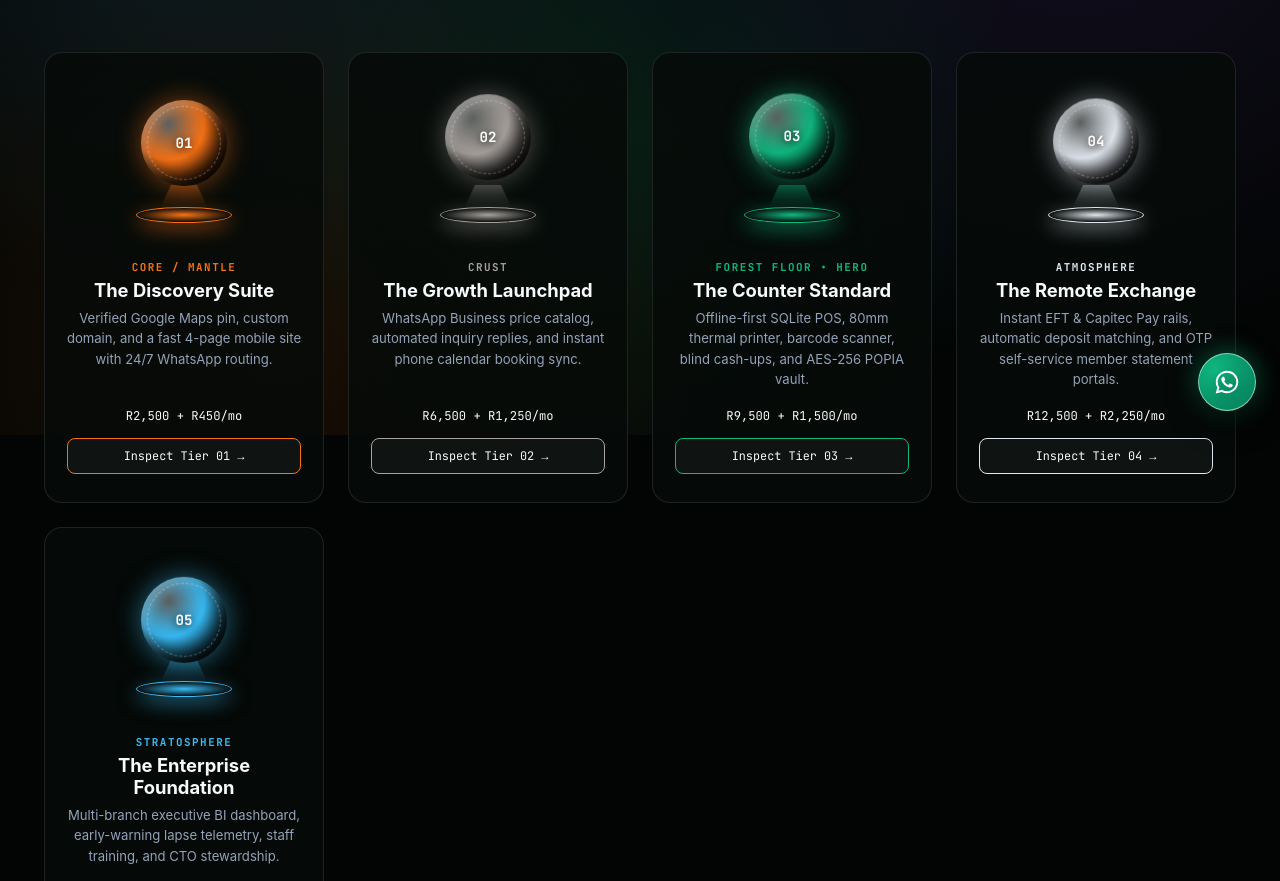
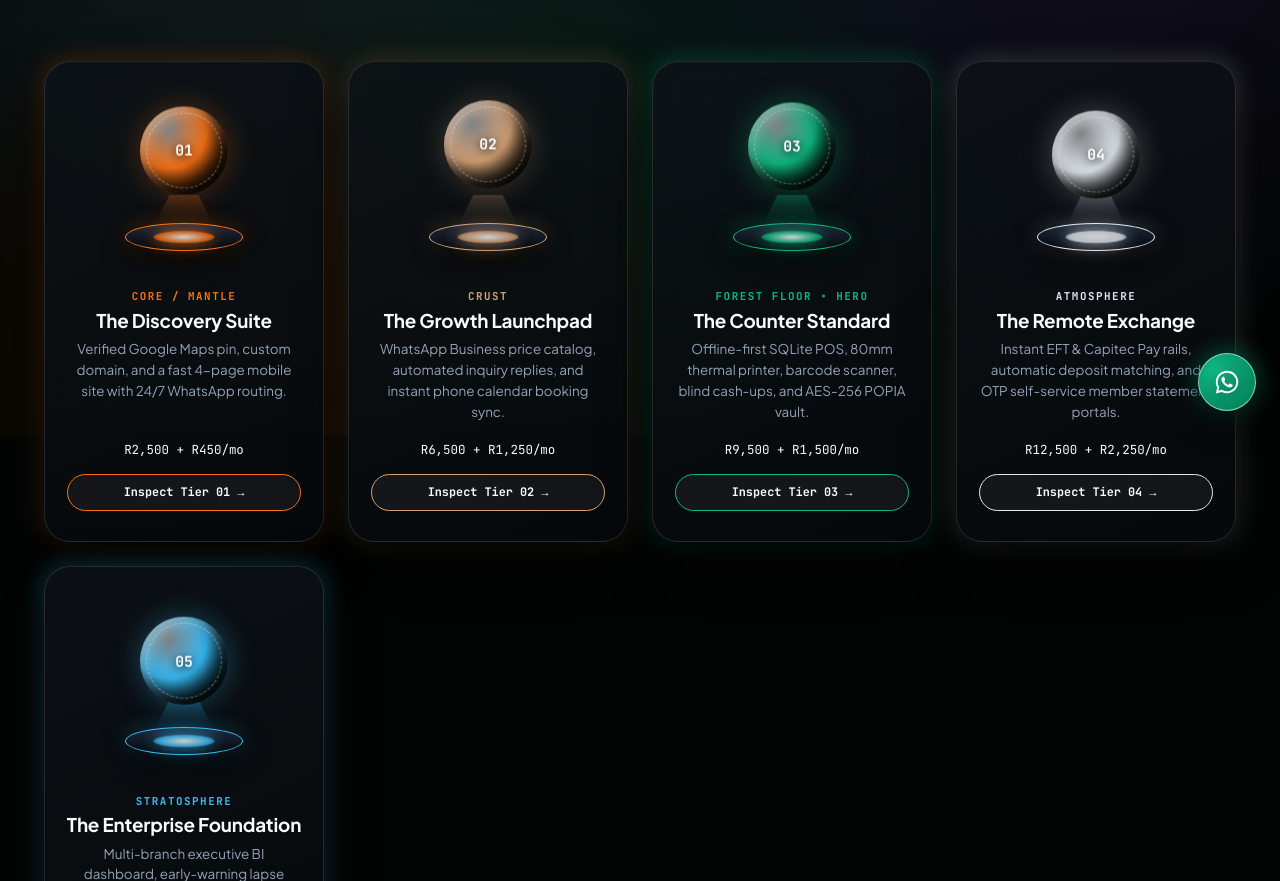
Before and after one commit to Paballo-Alexis/arimori-website, a plain HTML site: page modular-solutions.html in a window 1280 px wide. Shown: the part 365-1246 px from the top of the page. Drawn offline with Linux system fonts and the light colour scheme.

Commit message:
Refine styles and content for modular solutions
Updated descriptions, styles, and layout for modular solutions page.

```diff
--- a/modular-solutions.html
+++ b/modular-solutions.html
@@ -1,4 +1,3 @@
-
 <!DOCTYPE html>
 <html lang="en">
 <head>
@@ -7,12 +6,12 @@
   <title>Modular Solutions — Technical Architecture | Arimori Studios</title>
 
   <meta property="og:title" content="Modular Solutions — Technical Architecture | Arimori Studios" />
-  <meta property="og:description" content="Explore all five nested architectural tiers floating on magnetic-pad vector stages." />
+  <meta property="og:description" content="Explore all five nested architectural tiers floating on 3D magnetic hover-pads." />
   <meta property="og:url" content="https://arimori.studio/modular-solutions.html" />
 
   <link rel="preconnect" href="https://fonts.googleapis.com" />
   <link rel="preconnect" href="https://fonts.gstatic.com" crossorigin />
-  <link href="https://fonts.googleapis.com/css2?family=Inter:wght@400;500;600&family=JetBrains+Mono:wght@400;500;700&family=Space+Grotesk:wght@500;600;700&display=swap" rel="stylesheet" />
+  <link href="https://fonts.googleapis.com/css2?family=JetBrains+Mono:wght@400;500;700&family=Plus+Jakarta+Sans:wght@400;500;600;700;800&display=swap" rel="stylesheet" />
 
   <link rel="stylesheet" href="css/shell.css" />
 
@@ -41,71 +40,74 @@
 
     .modular-header h1 {
       font-family: var(--font-display);
-      font-size: clamp(2rem, 4vw, 3.1rem);
-      font-weight: 700;
+      font-size: clamp(2.1rem, 4.2vw, 3.2rem);
+      font-weight: 800;
+      letter-spacing: -0.025em;
       margin-bottom: 0.9rem;
     }
 
     .modular-header p {
-      font-size: 0.98rem;
+      font-size: 1rem;
       line-height: 1.65;
       color: var(--text-secondary);
     }
 
-    /* 5-Column Magnetic-Pad Levitating Vector Orbs Grid */
     .magnetic-grid {
       display: grid;
-      grid-template-columns: repeat(auto-fit, minmax(220px, 1fr));
+      grid-template-columns: repeat(auto-fit, minmax(225px, 1fr));
       gap: 1.5rem;
       margin-bottom: 4.5rem;
     }
 
     .mag-card {
       position: relative;
-      padding: 2rem 1.35rem 1.75rem;
-      border-radius: 18px;
-      background: rgba(7, 11, 9, 0.85);
-      border: 1px solid var(--border-subtle);
+      padding: 2rem 1.35rem 1.85rem;
+      border-radius: 26px;
+      background: linear-gradient(155deg, rgba(14, 19, 24, 0.85), rgba(6, 9, 12, 0.94));
+      backdrop-filter: blur(14px);
+      border: 1px solid rgba(255, 255, 255, 0.12);
+      box-shadow: 0 20px 50px rgba(0, 0, 0, 0.85), 0 0 26px var(--orb-glow);
       display: flex;
       flex-direction: column;
       align-items: center;
       text-align: center;
-      transition: transform 0.3s ease, border-color 0.3s ease, box-shadow 0.3s ease;
+      transition: transform 0.32s cubic-bezier(0.16, 1, 0.3, 1), border-color 0.3s ease, box-shadow 0.32s ease;
     }
 
     .mag-card:hover {
-      transform: translateY(-6px);
-      border-color: var(--orb-accent, var(--emerald-core));
-      box-shadow: 0 22px 50px rgba(0, 0, 0, 0.9), 0 0 28px rgba(16, 185, 129, 0.14);
+      transform: translateY(-8px);
+      border-color: var(--orb-accent);
+      box-shadow: 0 28px 65px rgba(0, 0, 0, 0.92), 0 0 42px var(--orb-glow);
     }
 
-    /* Levitating 2.5D Vector Orb + Magnetic Pad Stage */
+    /* 3D Levitating Vector Orb + Sculpted Magnetic Hover-Pad Stage */
     .mag-stage {
       position: relative;
-      width: 140px;
-      height: 155px;
+      width: 150px;
+      height: 175px;
       display: flex;
       flex-direction: column;
       align-items: center;
       justify-content: center;
       margin-bottom: 1.25rem;
+      perspective: 600px;
     }
 
     .vector-orb {
-      width: 86px;
-      height: 86px;
+      width: 88px;
+      height: 88px;
       border-radius: 50%;
       position: relative;
-      z-index: 2;
+      z-index: 3;
       display: flex;
       align-items: center;
       justify-content: center;
-      background: radial-gradient(circle at 32% 28%, rgba(255, 255, 255, 0.35), var(--orb-accent) 42%, #030504 88%);
+      background: radial-gradient(circle at 32% 26%, rgba(255, 255, 255, 0.48), var(--orb-accent) 44%, #030504 88%);
       box-shadow:
-        inset -8px -10px 18px rgba(0, 0, 0, 0.85),
-        inset 4px 4px 12px rgba(255, 255, 255, 0.25),
-        0 0 26px var(--orb-glow, rgba(16, 185, 129, 0.45));
-      animation: levitateOrb 4.2s ease-in-out infinite;
+        inset -10px -12px 20px rgba(0, 0, 0, 0.88),
+        inset 4px 5px 14px rgba(255, 255, 255, 0.35),
+        0 0 30px var(--orb-glow);
+      animation: levitateOrb 4s ease-in-out infinite;
     }
 
     .vector-orb::after {
@@ -113,41 +115,68 @@
       position: absolute;
       inset: 6px;
       border-radius: 50%;
-      border: 1px dashed rgba(255, 255, 255, 0.32);
-      animation: spinGrid 16s linear infinite;
+      border: 1px dashed rgba(255, 255, 255, 0.42);
+      animation: spinGrid 14s linear infinite;
     }
 
     .vector-orb span {
       font-family: var(--font-mono);
-      font-size: 0.88rem;
+      font-size: 0.92rem;
       font-weight: 700;
       color: #ffffff;
-      text-shadow: 0 2px 8px rgba(0, 0, 0, 0.9);
+      text-shadow: 0 2px 10px rgba(0, 0, 0, 0.95);
       z-index: 2;
     }
 
-    /* Magnetic Field Beam & Base Pad */
-    .mag-beam {
-      width: 46px;
-      height: 22px;
-      margin-top: -4px;
-      background: linear-gradient(180deg, var(--orb-glow, rgba(16, 185, 129, 0.35)), transparent);
-      clip-path: polygon(22% 0%, 78% 0%, 100% 100%, 0% 100%);
-      opacity: 0.7;
+    /* Levitation Magnetic Field Waves */
+    .mag-field {
+      width: 56px;
+      height: 28px;
+      margin-top: -6px;
+      background: linear-gradient(180deg, var(--orb-glow), transparent);
+      clip-path: polygon(24% 0%, 76% 0%, 100% 100%, 0% 100%);
+      opacity: 0.85;
+      z-index: 2;
     }
 
-    .mag-pad {
-      width: 96px;
-      height: 16px;
+    /* Multi-Ring 3D Hover-Pad Base */
+    .mag-pad-assembly {
+      position: relative;
+      width: 118px;
+      height: 28px;
+      display: flex;
+      align-items: center;
+      justify-content: center;
+      z-index: 1;
+    }
+
+    .mag-pad-outer {
+      position: absolute;
+      inset: 0;
       border-radius: 50%;
-      background: radial-gradient(ellipse at center, var(--orb-accent), #070b09 72%);
-      border: 1px solid var(--orb-accent);
-      box-shadow: 0 6px 20px var(--orb-glow, rgba(16, 185, 129, 0.5));
+      background: linear-gradient(180deg, #1e293b, #05080b);
+      border: 1.5px solid var(--orb-accent);
+      box-shadow: 0 8px 24px rgba(0, 0, 0, 0.95), 0 0 22px var(--orb-glow);
+    }
+
+    .mag-pad-core {
+      position: relative;
+      width: 66px;
+      height: 14px;
+      border-radius: 50%;
+      background: radial-gradient(ellipse at center, #ffffff, var(--orb-accent) 60%, transparent 100%);
+      box-shadow: 0 0 18px var(--orb-accent);
+      animation: pulsePad 4s ease-in-out infinite;
     }
 
     @keyframes levitateOrb {
       0%, 100% { transform: translateY(0px); }
-      50% { transform: translateY(-10px); }
+      50% { transform: translateY(-13px); }
+    }
+
+    @keyframes pulsePad {
+      0%, 100% { transform: scale(1); opacity: 0.95; }
+      50% { transform: scale(0.84); opacity: 0.65; }
     }
 
     @keyframes spinGrid {
@@ -167,13 +196,14 @@
 
     .mag-title {
       font-family: var(--font-display);
-      font-size: 1.15rem;
+      font-size: 1.18rem;
       font-weight: 700;
+      letter-spacing: -0.01em;
       margin-bottom: 0.45rem;
     }
 
     .mag-summary {
-      font-size: 0.82rem;
+      font-size: 0.84rem;
       line-height: 1.55;
       color: var(--text-secondary);
       margin-bottom: 1.15rem;
@@ -182,47 +212,50 @@
 
     .mag-price {
       font-family: var(--font-mono);
-      font-size: 0.76rem;
+      font-size: 0.78rem;
       color: var(--text-primary);
-      margin-bottom: 0.9rem;
+      margin-bottom: 1rem;
     }
 
     .mag-link {
       width: 100%;
-      padding: 0.55rem 0.9rem;
-      border-radius: 8px;
-      background: rgba(255, 255, 255, 0.04);
+      padding: 0.6rem 1rem;
+      border-radius: 999px;
+      background: rgba(255, 255, 255, 0.05);
       border: 1px solid var(--orb-accent);
       font-family: var(--font-mono);
       font-size: 0.74rem;
+      font-weight: 600;
       color: var(--text-primary);
-      transition: background 0.2s ease;
+      transition: background 0.2s ease, box-shadow 0.2s ease;
     }
 
-    .mag-link:hover {
-      background: rgba(16, 185, 129, 0.22);
+    .mag-card:hover .mag-link {
+      background: var(--orb-glow);
+      box-shadow: 0 0 18px var(--orb-glow);
     }
 
-    /* Architectural Principles Strip */
     .arch-strip {
       display: grid;
       grid-template-columns: repeat(auto-fit, minmax(280px, 1fr));
       gap: 1.5rem;
-      padding: 2rem;
-      border-radius: 18px;
-      background: rgba(8, 13, 11, 0.82);
-      border: 1px solid var(--border-subtle);
+      padding: 2.25rem;
+      border-radius: 26px;
+      background: rgba(10, 15, 20, 0.76);
+      backdrop-filter: blur(14px);
+      border: 1px solid rgba(255, 255, 255, 0.1);
     }
 
     .arch-item h3 {
       font-family: var(--font-display);
-      font-size: 1.05rem;
+      font-size: 1.08rem;
+      font-weight: 700;
       color: var(--emerald-bright);
       margin-bottom: 0.4rem;
     }
 
     .arch-item p {
-      font-size: 0.86rem;
+      font-size: 0.88rem;
       line-height: 1.6;
       color: var(--text-secondary);
     }
@@ -241,15 +274,17 @@
         </p>
       </header>
 
-      <!-- 5 Magnetic-Pad Vector Orbs -->
       <section class="magnetic-grid" aria-label="Modular Solution Tiers">
 
         <!-- Tier 01 -->
-        <a href="tier-01.html" class="mag-card" style="--orb-accent: #F97316; --orb-glow: rgba(249, 115, 22, 0.48);">
+        <a href="tier-01.html" class="mag-card" style="--orb-accent: #F97316; --orb-glow: rgba(249, 115, 22, 0.28);">
           <div class="mag-stage">
             <div class="vector-orb" style="animation-delay: 0s;"><span>01</span></div>
-            <div class="mag-beam"></div>
-            <div class="mag-pad"></div>
+            <div class="mag-field"></div>
+            <div class="mag-pad-assembly">
+              <div class="mag-pad-outer"></div>
+              <div class="mag-pad-core"></div>
+            </div>
           </div>
           <span class="mag-tier-tag">CORE / MANTLE</span>
           <h2 class="mag-title">The Discovery Suite</h2>
@@ -259,11 +294,14 @@
         </a>
 
         <!-- Tier 02 -->
-        <a href="tier-02.html" class="mag-card" style="--orb-accent: #A8A29E; --orb-glow: rgba(168, 162, 158, 0.45);">
+        <a href="tier-02.html" class="mag-card" style="--orb-accent: #D6A276; --orb-glow: rgba(214, 162, 118, 0.26);">
           <div class="mag-stage">
             <div class="vector-orb" style="animation-delay: -0.8s;"><span>02</span></div>
-            <div class="mag-beam"></div>
-            <div class="mag-pad"></div>
+            <div class="mag-field"></div>
+            <div class="mag-pad-assembly">
+              <div class="mag-pad-outer"></div>
+              <div class="mag-pad-core"></div>
+            </div>
           </div>
           <span class="mag-tier-tag">CRUST</span>
           <h2 class="mag-title">The Growth Launchpad</h2>
@@ -273,11 +311,14 @@
         </a>
 
         <!-- Tier 03 (Hero) -->
-        <a href="tier-03.html" class="mag-card" style="--orb-accent: #10B981; --orb-glow: rgba(16, 185, 129, 0.55);">
+        <a href="tier-03.html" class="mag-card" style="--orb-accent: #10B981; --orb-glow: rgba(16, 185, 129, 0.34);">
           <div class="mag-stage">
             <div class="vector-orb" style="animation-delay: -1.6s;"><span>03</span></div>
-            <div class="mag-beam"></div>
-            <div class="mag-pad"></div>
+            <div class="mag-field"></div>
+            <div class="mag-pad-assembly">
+              <div class="mag-pad-outer"></div>
+              <div class="mag-pad-core"></div>
+            </div>
           </div>
           <span class="mag-tier-tag">FOREST FLOOR • HERO</span>
           <h2 class="mag-title">The Counter Standard</h2>
@@ -287,11 +328,14 @@
         </a>
 
         <!-- Tier 04 -->
-        <a href="tier-04.html" class="mag-card" style="--orb-accent: #E2E8F0; --orb-glow: rgba(226, 232, 240, 0.45);">
+        <a href="tier-04.html" class="mag-card" style="--orb-accent: #E2E8F0; --orb-glow: rgba(226, 232, 240, 0.26);">
           <div class="mag-stage">
             <div class="vector-orb" style="animation-delay: -2.4s;"><span>04</span></div>
-            <div class="mag-beam"></div>
-            <div class="mag-pad"></div>
+            <div class="mag-field"></div>
+            <div class="mag-pad-assembly">
+              <div class="mag-pad-outer"></div>
+              <div class="mag-pad-core"></div>
+            </div>
           </div>
           <span class="mag-tier-tag">ATMOSPHERE</span>
           <h2 class="mag-title">The Remote Exchange</h2>
@@ -301,11 +345,14 @@
         </a>
 
         <!-- Tier 05 -->
-        <a href="tier-05.html" class="mag-card" style="--orb-accent: #38BDF8; --orb-glow: rgba(56, 189, 248, 0.5);">
+        <a href="tier-05.html" class="mag-card" style="--orb-accent: #38BDF8; --orb-glow: rgba(56, 189, 248, 0.32);">
           <div class="mag-stage">
             <div class="vector-orb" style="animation-delay: -3.2s;"><span>05</span></div>
-            <div class="mag-beam"></div>
-            <div class="mag-pad"></div>
+            <div class="mag-field"></div>
+            <div class="mag-pad-assembly">
+              <div class="mag-pad-outer"></div>
+              <div class="mag-pad-core"></div>
+            </div>
           </div>
           <span class="mag-tier-tag">STRATOSPHERE</span>
           <h2 class="mag-title">The Enterprise Foundation</h2>
```
